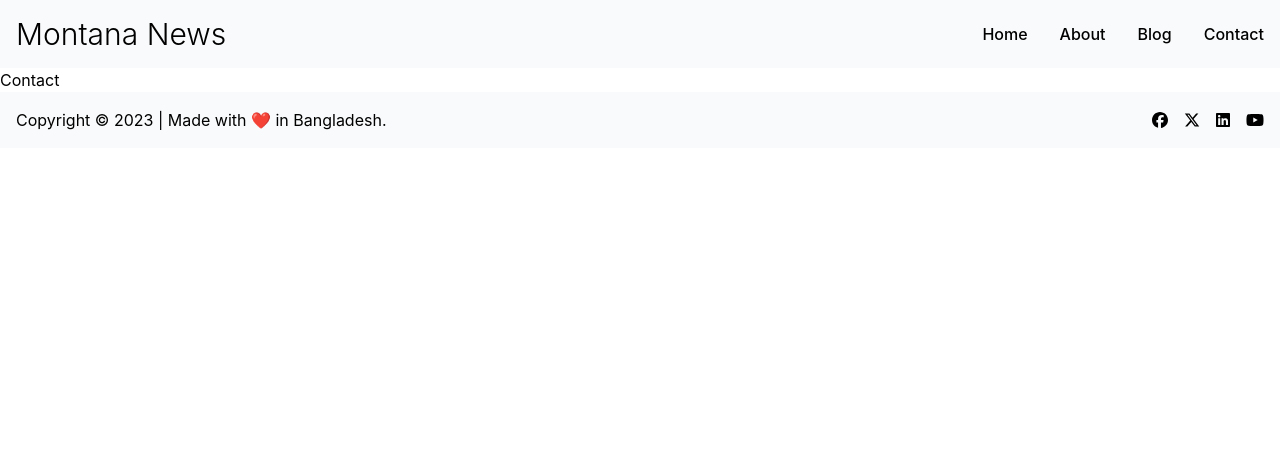
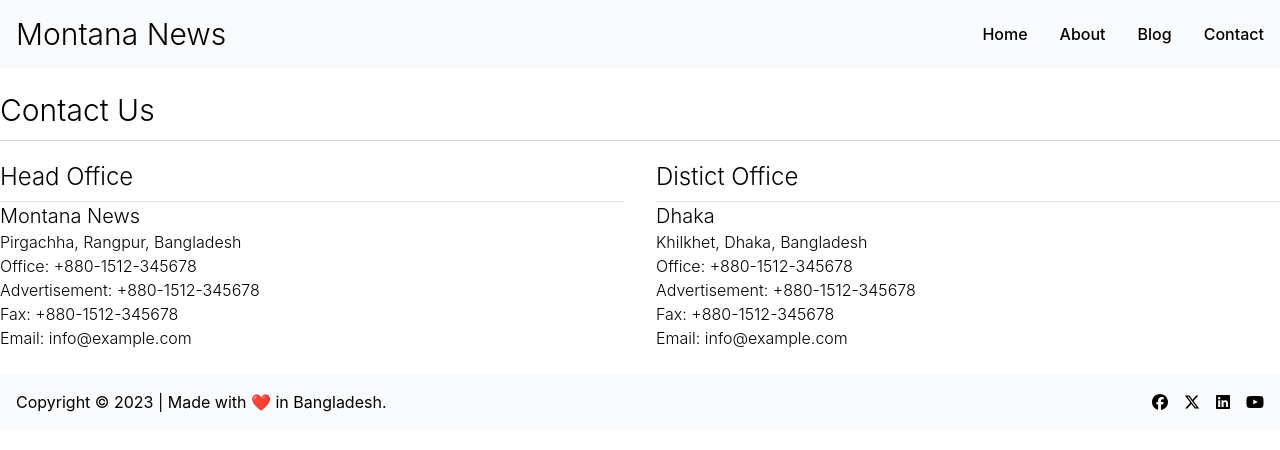
Before and after one commit to monzuralam/montana-news-vue, a Vue app: page /contact in a window 1280 px wide. Shown: the top 450 px of the page. Built offline with nearby package versions, Linux system fonts and the light colour scheme.

Commit message:
contact component has been updated

```diff
--- a/src/components/Contact/Contact.Component.vue
+++ b/src/components/Contact/Contact.Component.vue
@@ -1,8 +1,31 @@
 <template>
-  <h1>{{ title }}</h1>
+  <div class="contact relative py-6">
+    <h1 class="text-3xl font-light pb-3 mb-5 border-b border-gray-300">Contact Us</h1>
+    <div class="flex flex-wrap gap-8">
+      <div class="flex-1">
+        <h2 class="text-2xl font-light border-b pb-2">Head Office</h2>
+        <h3 class="text-xl font-light">Montana News</h3>
+        <p class="text-base font-light">Pirgachha, Rangpur, Bangladesh</p>
+        <p class="text-base font-light">Office: <a href="tel:+880-1512-345678">+880-1512-345678</a></p>
+        <p class="text-base font-light">Advertisement: <a href="tel:+880-1512-345678">+880-1512-345678</a></p>
+        <p class="text-base font-light">Fax: +880-1512-345678</p>
+        <p class="text-base font-light">Email: <a href="mailto:info@example.com">info@example.com</a></p>
+      </div>
+      <div class="flex-1">
+        <h2 class="text-2xl font-light border-b pb-2">Distict Office</h2>
+        <h3 class="text-xl font-light">Dhaka</h3>
+        <p class="text-base font-light">Khilkhet, Dhaka, Bangladesh</p>
+        <p class="text-base font-light">Office: <a href="tel:+880-1512-345678">+880-1512-345678</a></p>
+        <p class="text-base font-light">Advertisement: <a href="tel:+880-1512-345678">+880-1512-345678</a></p>
+        <p class="text-base font-light">Fax: +880-1512-345678</p>
+        <p class="text-base font-light">Email: <a href="mailto:info@example.com">info@example.com</a></p>
+      </div>
+    </div>
+  </div>
 </template>
 <script>
 export default {
+  name: "Contact",
   data() {
     return {
       title: "Contact",
```
